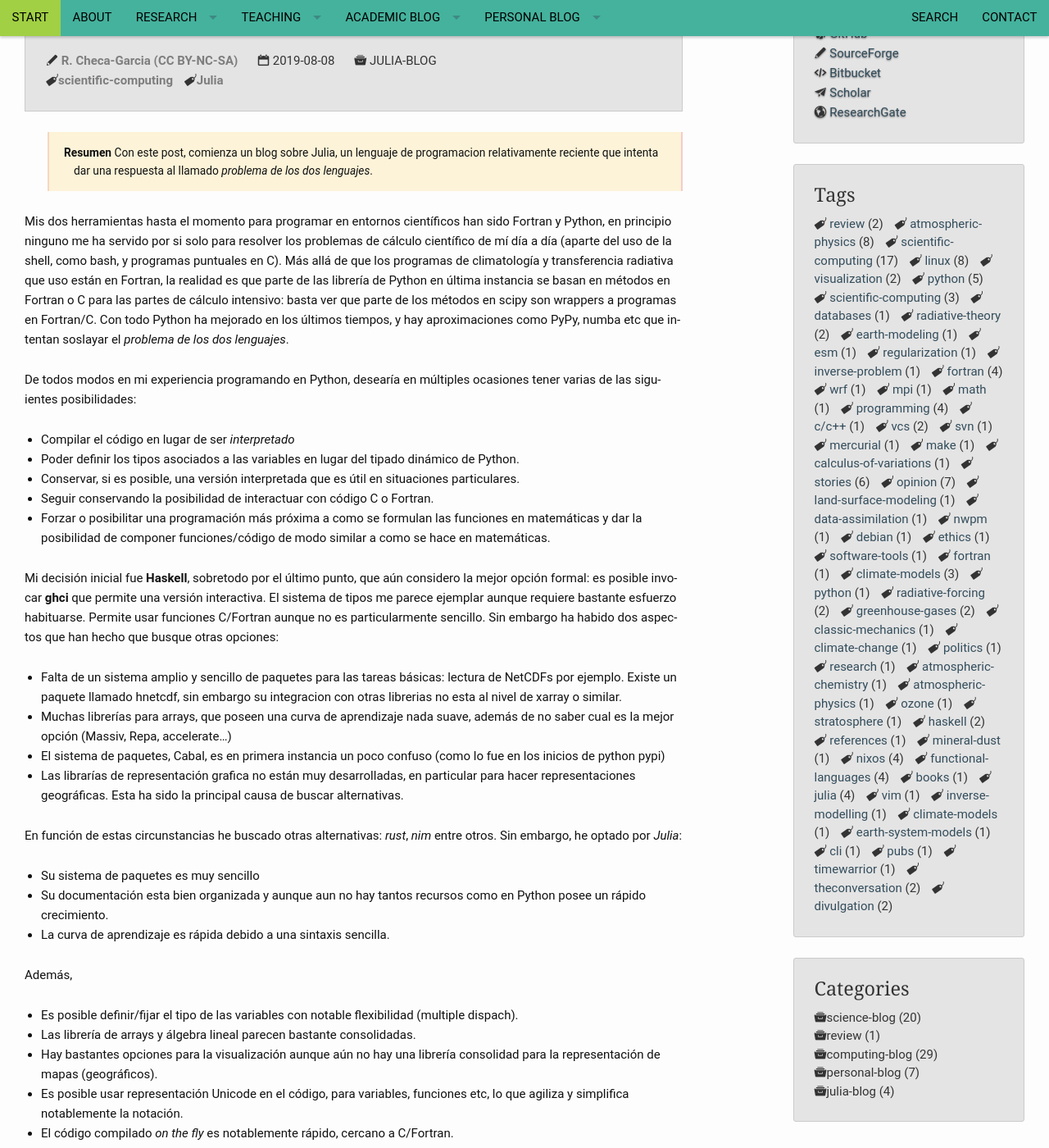
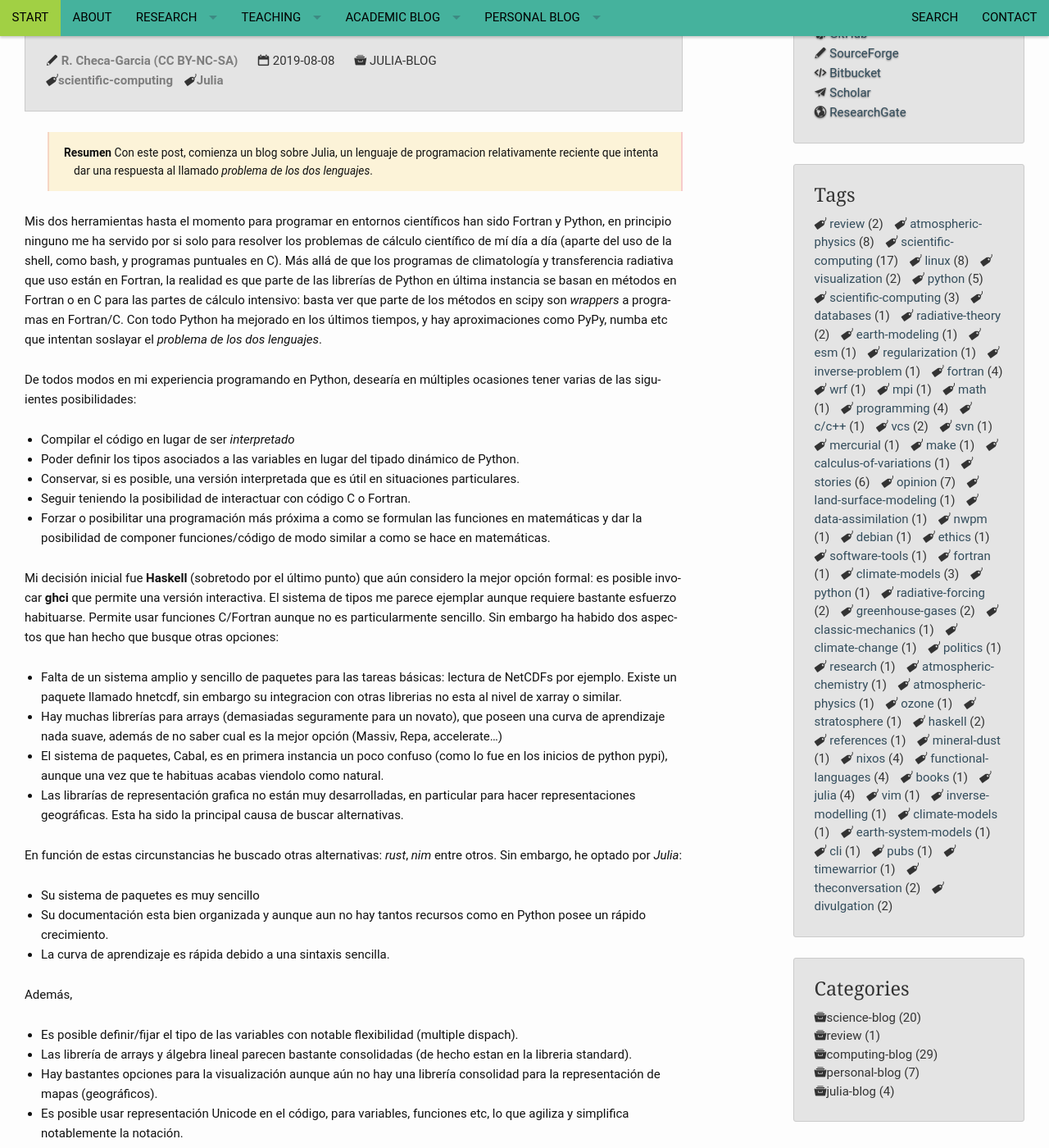
Before and after one commit to RCHG/rchg.github.io, a Jekyll site: the page built from _posts/2019-08-08-JuliaWhy.md, in a window 1280 px wide and 1400 px high, scrolled down 339 px. Shown: the whole window at 82% size. Built offline with Jekyll 4.4.1, drawn with Linux system fonts in a browser that asks for light colours; nearby versions of some CDN libraries; comment, search, counter and statistics services are not loaded; some of the changed text lies outside the part shown.

Commit message:
Update 2019-08-08-JuliaWhy.md

```diff
--- a/_posts/2019-08-08-JuliaWhy.md
+++ b/_posts/2019-08-08-JuliaWhy.md
@@ -23,9 +23,9 @@
 y Python, en principio ninguno me ha servido por si solo para resolver los problemas de cálculo
 científico de mí día a día (aparte del uso de la shell, como bash, y programas puntuales en C).
 Más allá de que los programas de climatología y transferencia radiativa que uso están en Fortran,
-la realidad es que parte de las librería de Python en última instancia se basan en métodos en
-Fortran o C para las partes de cálculo intensivo: basta ver que parte de los métodos en scipy
-son wrappers a programas en Fortran/C. Con todo Python ha mejorado en los últimos tiempos, y hay
+la realidad es que parte de las librerías de Python en última instancia se basan en métodos en
+Fortran o en C para las partes de cálculo intensivo: basta ver que parte de los métodos en scipy
+son *wrappers* a programas en Fortran/C. Con todo Python ha mejorado en los últimos tiempos, y hay
 aproximaciones como PyPy, numba etc que intentan soslayar el *problema de los dos lenguajes*.
 
 De todos modos en mi experiencia programando en Python, desearía en múltiples ocasiones tener varias
@@ -34,30 +34,30 @@
 - Compilar el código en lugar de ser *interpretado*
 - Poder definir los tipos asociados a las variables en lugar del tipado dinámico de Python.
 - Conservar, si es posible, una versión interpretada que es útil en situaciones particulares.
-- Seguir conservando la posibilidad de interactuar con código C o Fortran.
+- Seguir teniendo la posibilidad de interactuar con código C o Fortran.
 - Forzar o posibilitar una programación más próxima a como se formulan las funciones en matemáticas y dar la posibilidad de componer funciones/código de modo similar a como se hace en matemáticas.
 
-Mi decisión inicial fue **Haskell**, sobretodo por el último punto, que aún considero la mejor opción formal:
+Mi decisión inicial fue **Haskell** (sobretodo por el último punto) que aún considero la mejor opción formal:
 es posible invocar **ghci** que permite una versión interactiva. El sistema de tipos me parece ejemplar aunque
 requiere bastante esfuerzo habituarse. Permite usar funciones C/Fortran aunque no es particularmente sencillo.
 Sin embargo ha habido dos aspectos que han hecho que busque otras opciones:
 
 - Falta de un sistema amplio y sencillo de paquetes para las tareas básicas: lectura de NetCDFs por ejemplo. Existe un paquete llamado hnetcdf, sin embargo su integracion con otras librerias no esta al nivel de xarray o similar.
-- Muchas librerías para arrays, que poseen una curva de aprendizaje nada suave, además de no saber cual es la mejor opción (Massiv, Repa, accelerate...)
-- El sistema de paquetes, Cabal, es en primera instancia un poco confuso (como lo fue en los inicios de python pypi)
+- Hay muchas librerías para arrays (demasiadas seguramente para un novato), que poseen una curva de aprendizaje nada suave, además de no saber cual es la mejor opción (Massiv, Repa, accelerate...)
+- El sistema de paquetes, Cabal, es en primera instancia un poco confuso (como lo fue en los inicios de python pypi), aunque una vez que te habituas acabas viendolo como natural.
 - Las librarías de representación grafica no están muy desarrolladas, en particular para hacer representaciones geográficas. Esta ha sido la principal causa de buscar alternativas.
 
 En función de estas circunstancias he buscado otras alternativas: *rust*, *nim* entre otros. Sin embargo,
 he optado por *Julia*:
 
 - Su sistema de paquetes es muy sencillo
-- Su documentación esta bien organizada y aunque aun no hay tantos recursos como en Python posee  un rápido crecimiento.
+- Su documentación esta bien organizada y aunque aun no hay tantos recursos como en Python posee un rápido crecimiento.
 - La curva de aprendizaje es rápida debido a una sintaxis sencilla.
 
 Además,
 
 - Es posible definir/fijar el tipo de las variables con notable flexibilidad (multiple dispach).
-- Las librería de arrays y álgebra lineal parecen bastante consolidadas.
+- Las librería de arrays y álgebra lineal parecen bastante consolidadas (de hecho estan en la libreria standard).
 - Hay bastantes opciones para la visualización aunque aún no hay una librería consolidad para la
 representación de mapas (geográficos).
 - Es posible usar representación Unicode en el código, para variables, funciones etc, lo que
@@ -68,6 +68,6 @@
 
 Tras trabajar con Julia en algunas librerias, se observa bastante progreso y mucha actividad en los foros. Si que hecho de menos la posibilidad de crear ejecutables, que aunque no es una prioridad, es una aspecto en el que parece que se esta trabajando dentro de los programadores que llevan el proyecto. Algunas curiosidades:
 
-- Se puede indicar el tipo (type) mediante la sintaxis:  `x::Float64`,  `x::Int` etc... esto recuerda a Haskell que posee una sintaxis similar. En el caso de Python3 es posible anotar con `x:Int` por ejemplo, pero no tiene ningun efecto en el codigo, y es meramente para ayudar a quien lea el codigo.
+- Se puede indicar el tipo (type) mediante la sintaxis:  `x::Float64`,  `x::Int` etc... esto recuerda a Haskell que posee una sintaxis similar. En el caso de Python3 es posible anotar con `x:Int` por ejemplo, *pero no tiene ningun efecto en el codigo*, y es meramente para ayudar a quien lea el codigo.
 - Me gusta el modo de introducir structuras (nuevos tipos)
 - Han introducido la composicion de funciones, que denuevo me gusta ya que me recuerda la programacion funcional y Haskell.
```
